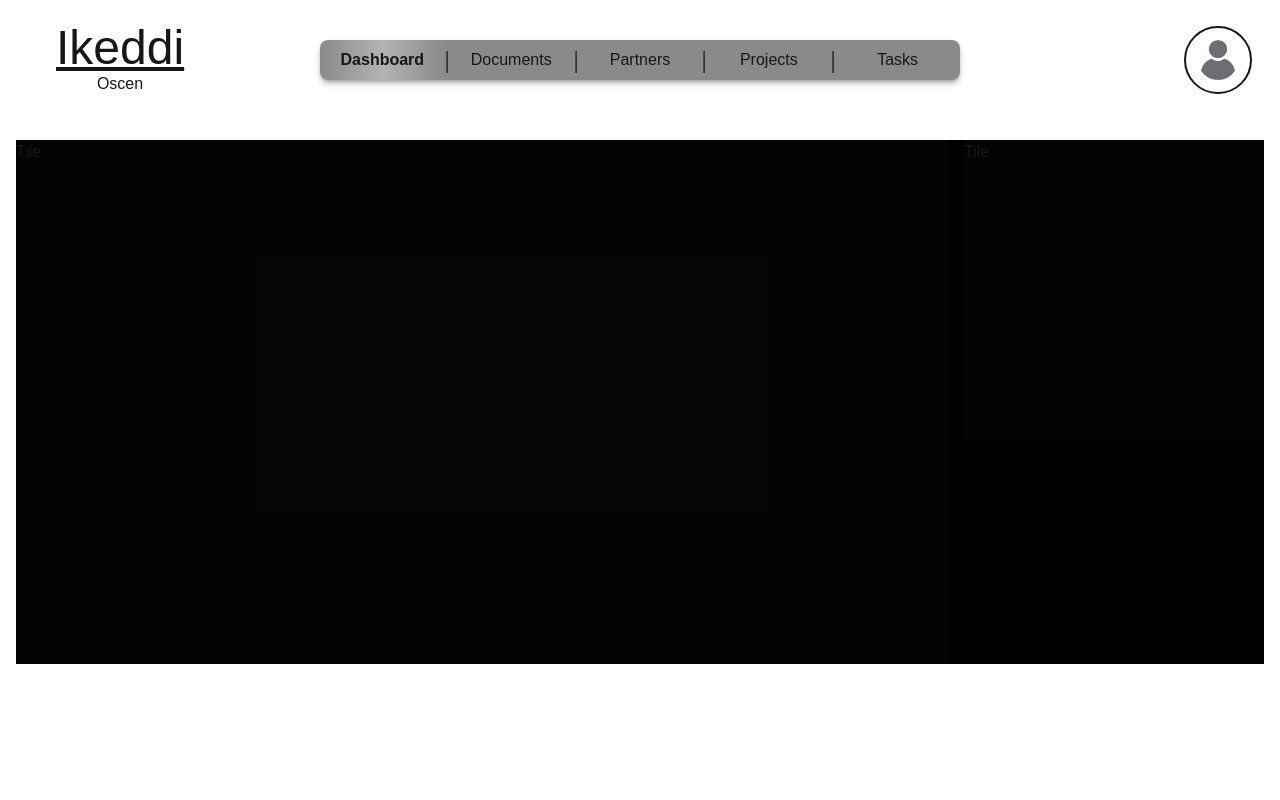
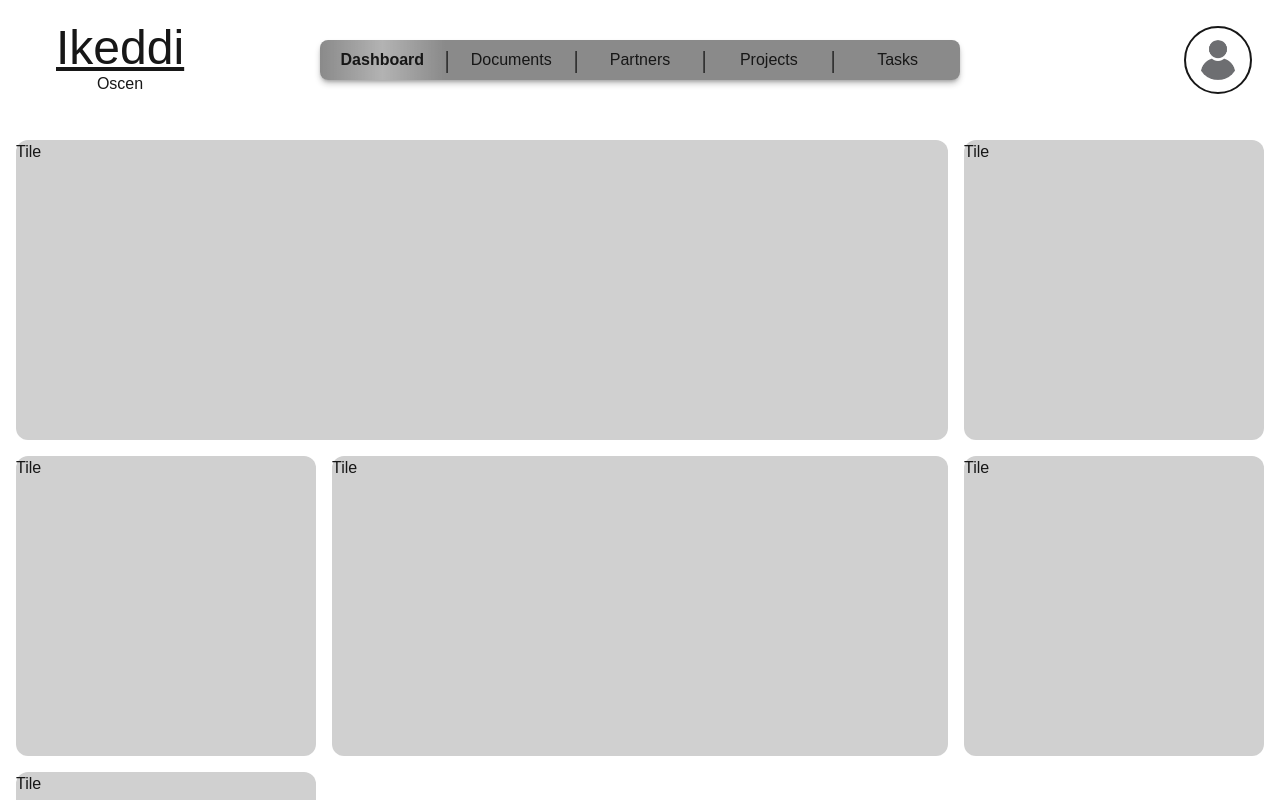
Before and after one commit to ElijDavis/Management-Application, a Next.js app in the folder manage-app/: page /dashboard in a window 1280 px wide. Shown: the top 800 px of the page. Built offline with nearby package versions, Linux system fonts and the light colour scheme; no server answers.

Commit message:
Visual Edit: Tiles created and aspect ration works

```diff
--- a/manage-app/app/components/Tile.tsx
+++ b/manage-app/app/components/Tile.tsx
@@ -4,16 +4,16 @@
 
 const spanClasses: Record<TileProps["span"], string> = {
   1: "col-span-1",
-  2: "col-span-2",
+  2: "col-span-2",//over 5/2 (try 5/3 or 10/5)
   3: "col-span-3",
   4: "col-span-4",
 };
 
 const Tile = ({ span, shape ="square" }: TileProps) => {
-    const shapeClass = shape === "square" ? "aspect-square" : "aspect-[16/9]"; // or h-64 for fixed height
+    const shapeClass = shape === "square" ? "aspect-square" : ""; // or h-64 for fixed height
 
   return (
-    <div className={`bg-foreground/20 ${spanClasses[span]} ${shapeClass}`}>
+    <div className={`bg-foreground/20 ${spanClasses[span]} ${shapeClass} rounded-xl`}>
       Tile
     </div>
   );
--- a/manage-app/app/dashboard/page.tsx
+++ b/manage-app/app/dashboard/page.tsx
@@ -4,9 +4,13 @@ import Tile from "../components/Tile";
 
 const dashboard = () => {
   return(
-    <div className="mt-25 m-4 bg-black grid grid-cols-4 gap-4">
+    <div className="mt-25 m-4 grid grid-cols-4 gap-4">
       <Tile span={3} shape={'rect'}></Tile>
       <Tile span={1}></Tile>
+      <Tile span={1} shape={'square'}></Tile>
+      <Tile span={2} shape={'rect'}></Tile>
+      <Tile span={1} shape={'square'}></Tile>
+      <Tile span={1} shape={'square'}></Tile>
     </div>
   )
 }
```
